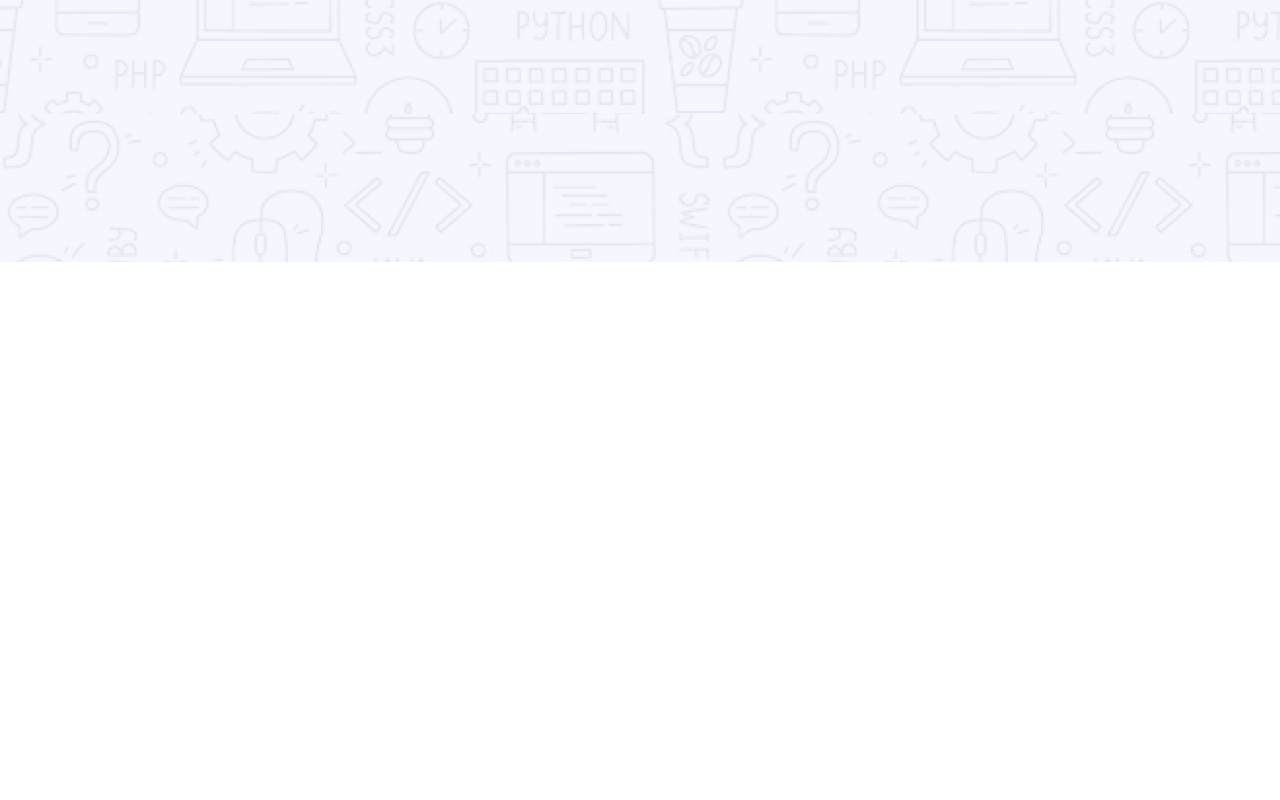
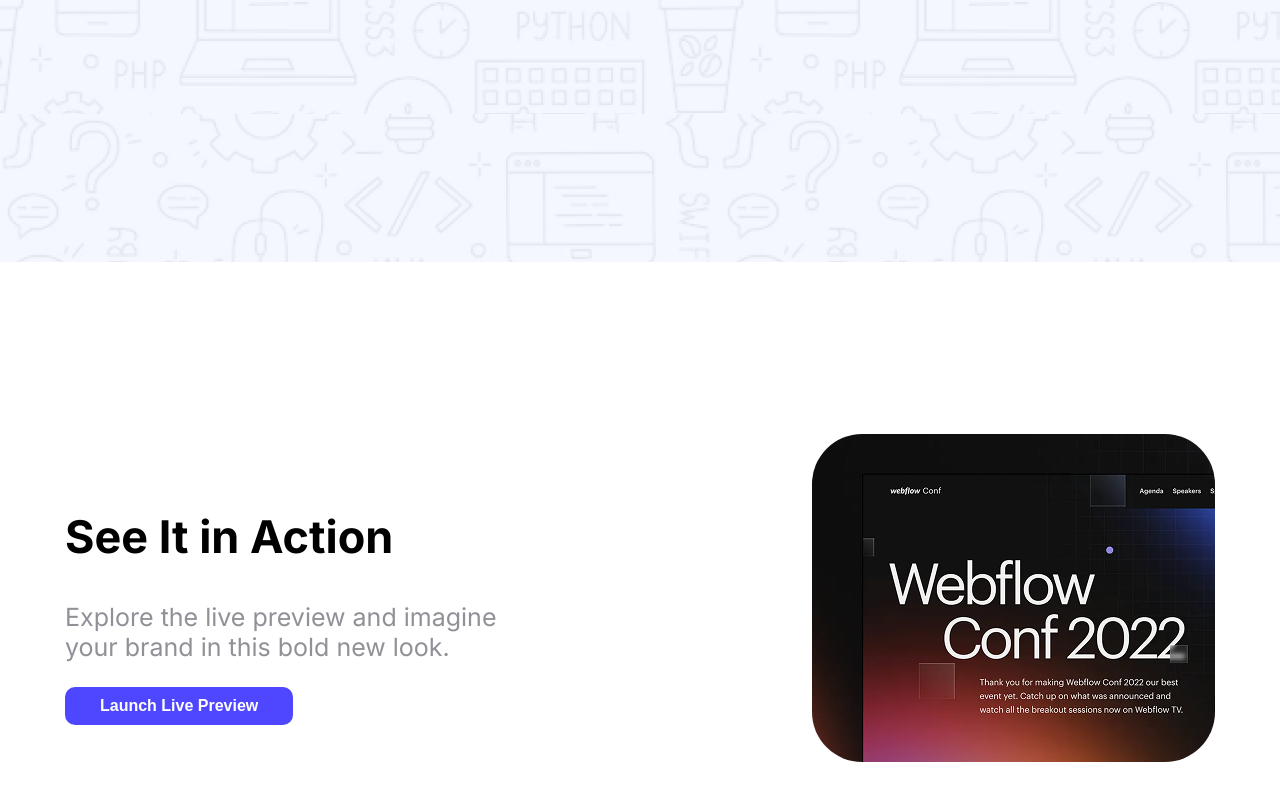
Before and after one commit to AtikHasan16/first-assignment, a plain HTML site: page index.html in a window 1280 px wide. Shown: the part 538-1338 px from the top of the page. Before the commit the page ends 800 px from the top, so only its background shows below. Drawn offline with Linux system fonts and the light colour scheme.

Commit message:
added action section

```diff
--- a/index.html
+++ b/index.html
@@ -18,7 +18,7 @@
         <nav>
 
             <h1 class="first-logo"><a class="first-logo" href="">YouMax</a></h1>
-            <a href=""><button class="common-button">Sign Up</button></a>
+            <button class="common-button">Sign Up</button>
 
         </nav>
 
@@ -32,7 +32,31 @@
 
     </header>
 
-    <main></main>
+    <main>
+        <section class="action">
+            <div class="action-primary">
+                <h1 class="action-title">See It in Action</h1>
+                <p class="action-description">Explore the live preview and imagine your brand in this bold new look.</p>
+                <button class="common-button">Launch Live Preview</button>
+            </div>
+            <img src="Assets/wc-mini.png" alt="">
+        </section>
+
+        <section class="Productive-user">
+
+        </section>
+        <section class="Review">
+
+        </section>
+        <section class="Subscription">
+
+        </section>
+        <section class="newsletter">
+
+        </section>
+
+
+    </main>
 
     <footer></footer>
 </body>
--- a/style/style.css
+++ b/style/style.css
@@ -71,8 +71,46 @@ nav .first-logo {
     font-weight: 900;
 }
 
+/*  This is the main section */
+
+main {
+    margin: 0 auto;
+    max-width: 1150px;
+}
+
 /* The Action section starts from here */
-/* The Productive section starts from here */
+
+.action {
+    display: flex;
+    justify-content: space-between;
+    gap: 300px;
+    align-items: center;
+    margin: 150px 0;
+
+}
+
+.action-primary {
+    padding: 60px 0;
+}
+
+.action-title {
+    font-size: 45px;
+    font-weight: bold;
+}
+
+.action-description {
+    font-size: 25px;
+    color: #252432;
+    opacity: 50%;
+    font-weight: normal;
+}
+
+.action img {
+    border-radius: 50px;
+    border: none;
+}
+
+/* The Productive user section starts from here */
 /* The Review section starts from here */
 /* The Subscription section starts from here */
 /* The newsletter section starts from here */
```
